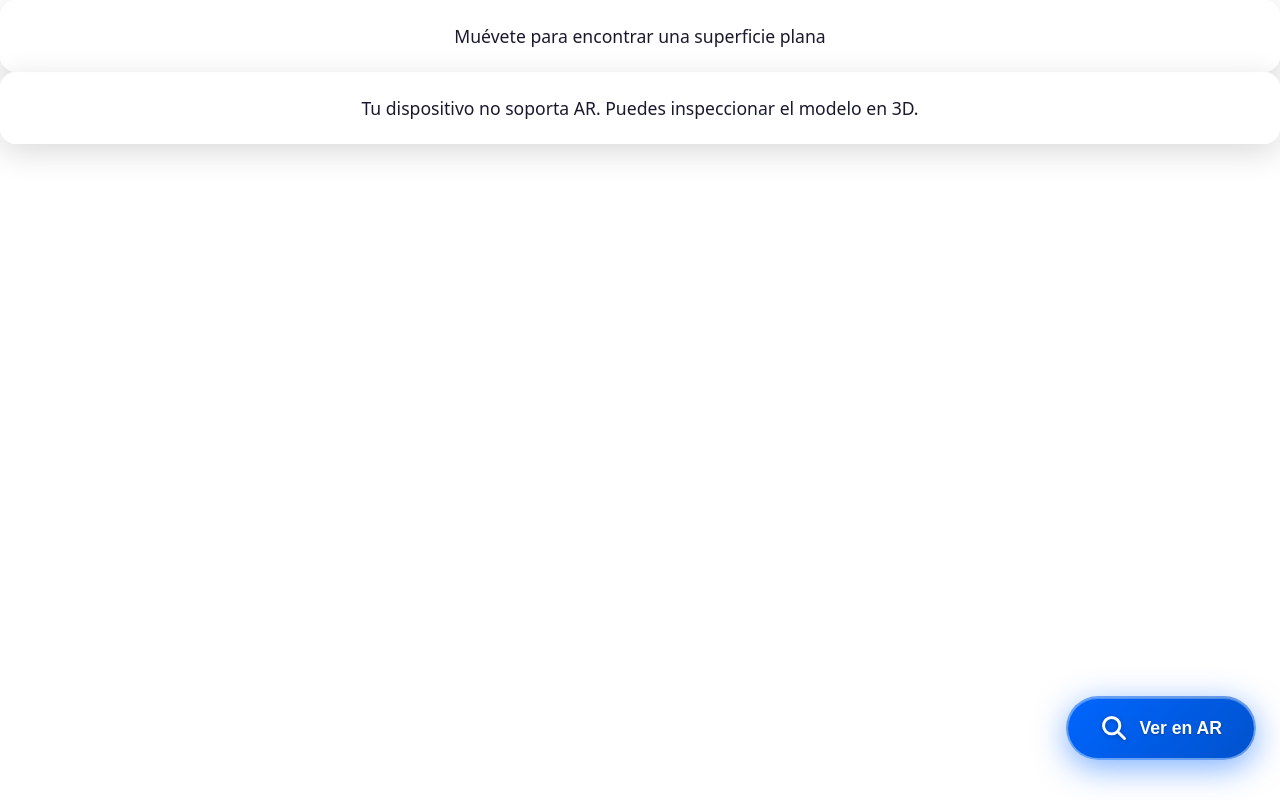
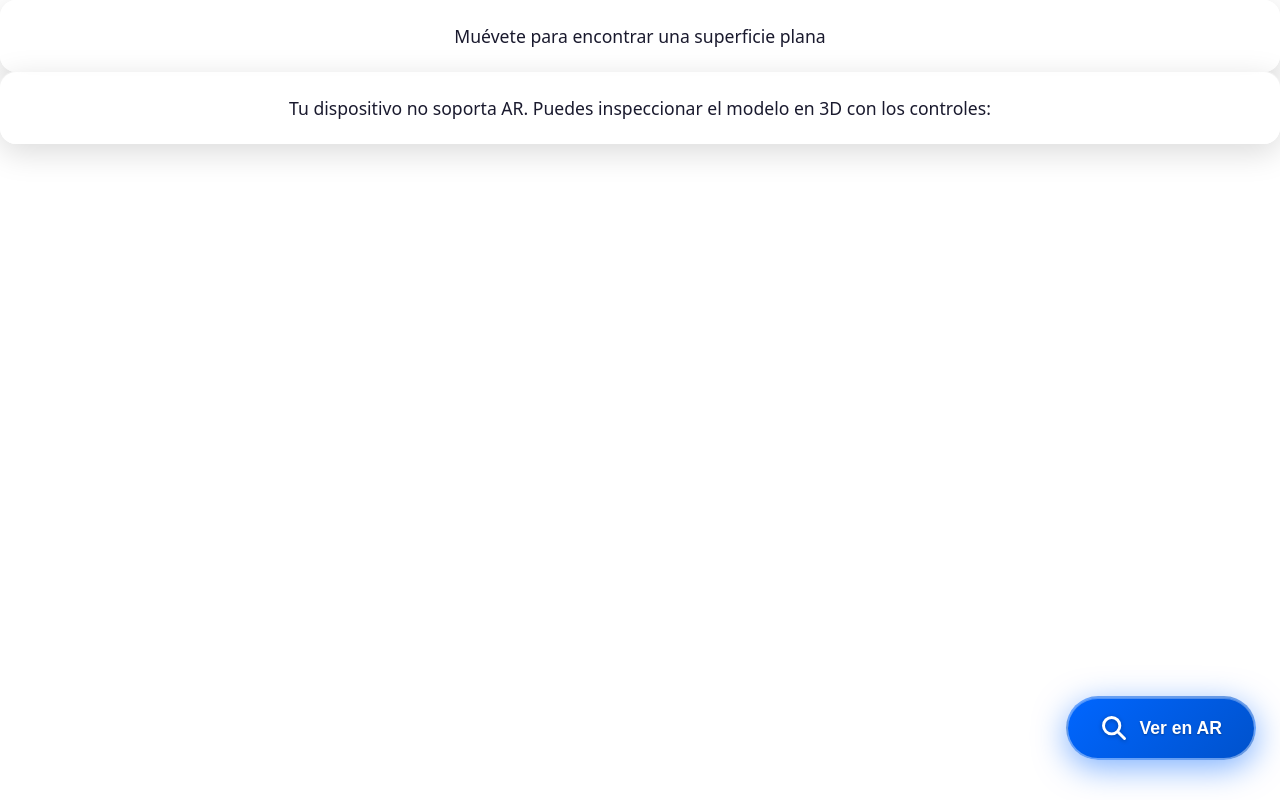
Before and after one commit to Sbector/LinAlien, an Astro site: page / in a window 1280 px wide. Built offline with nearby package versions, Linux system fonts and the light colour scheme; Astro itself is replaced by a stand-in of ours; a script that the page names is missing.

Commit message:
test suzane4

```diff
--- a/src/pages/index.astro
+++ b/src/pages/index.astro
@@ -37,7 +37,7 @@ import '../styles/global.css';
       <p>Muévete para encontrar una superficie plana</p>
     </div>
     <div slot="ar-not-supported">
-      <p>Tu dispositivo no soporta AR. Puedes inspeccionar el modelo en 3D.</p>
+      <p>Tu dispositivo no soporta AR. Puedes inspeccionar el modelo en 3D con los controles:</p>
     </div>
   </model-viewer>
 </Layout>
```
